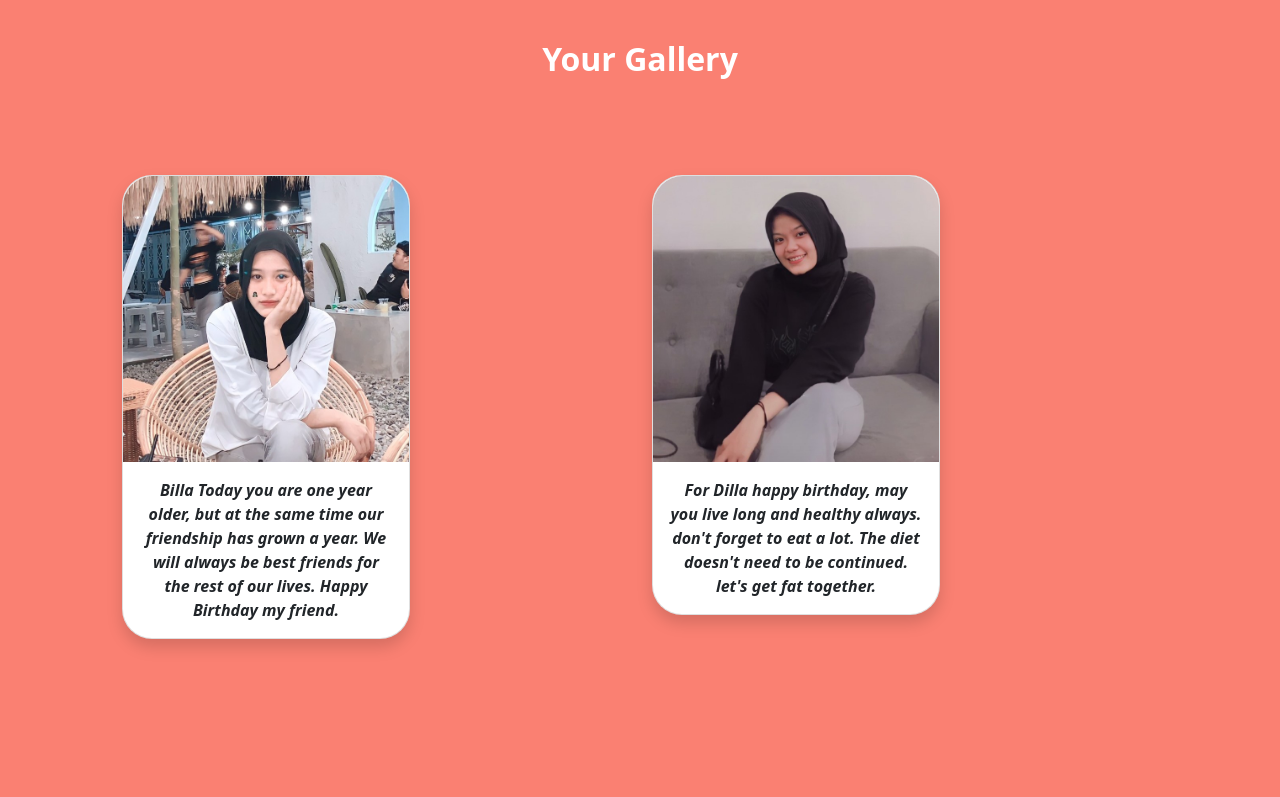
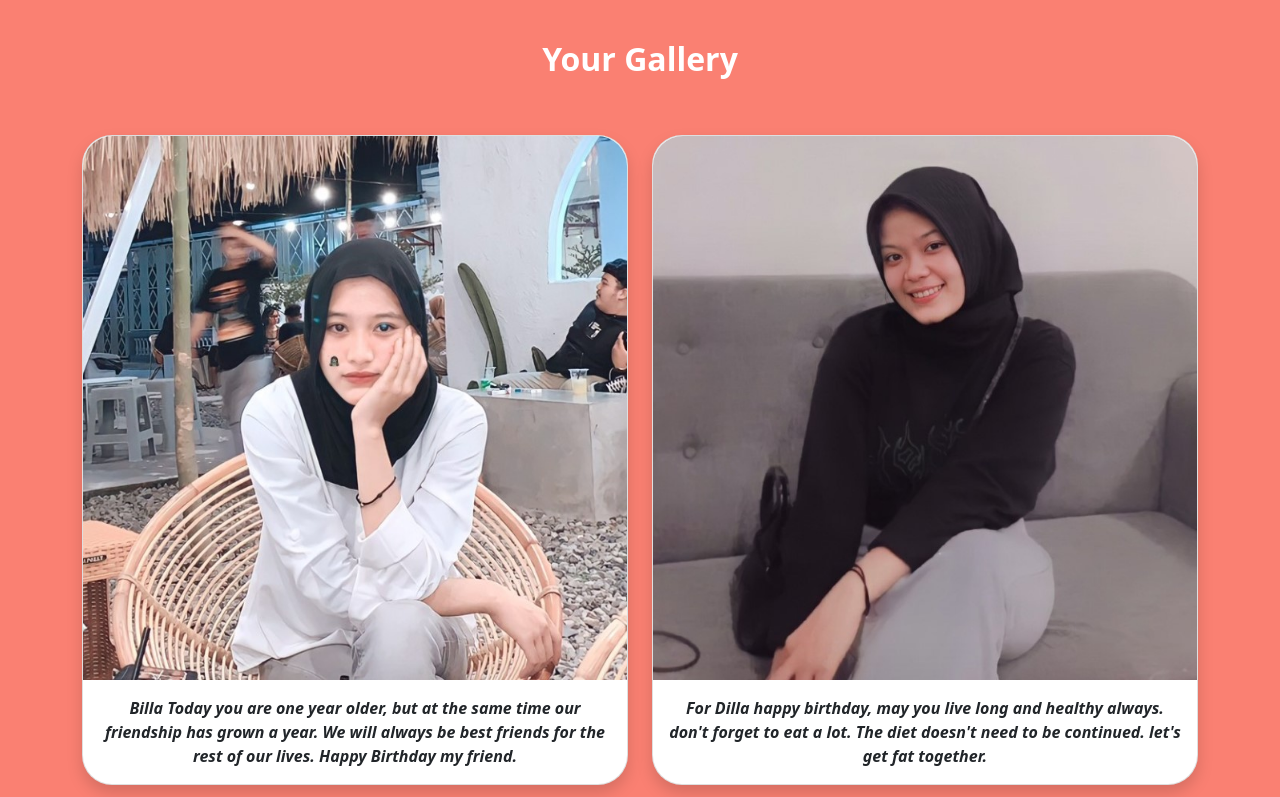
Before and after one commit to BillaDilla/BillaDilla, a plain HTML site: page index.html in a window 1280 px wide. Shown: the part 1600-2397 px from the top of the page. Drawn offline with nearby package versions, Linux system fonts and the light colour scheme.

Commit message:
Mengubah bug

```diff
--- a/index.html
+++ b/index.html
@@ -92,7 +92,7 @@
           </div>
         </div>
 
-        <div class="row mb-4 text-center" style="padding: 2.5rem">
+        <div class="row mb-4 text-center d-sm-block d-md-none" style="padding: 2.5rem">
           <div class="col-md-6 mb-4" data-aos="flip-right" data-aos-duration="1000">
             <div class="card shadow" style="width: 18rem">
               <div id="carousel1" class="carousel slide card-img-top" data-bs-ride="carousel">
@@ -134,6 +134,55 @@
             </div>
           </div>
         </div>
+
+
+        <div class="md d-none d-md-block">
+          <div class="row ">
+            <div class="col-sm-6">
+              <div class="card shadow">
+                <div id="carousel1" class="carousel slide card-img-top" data-bs-ride="carousel">
+                  <div class="carousel-inner">
+                    <div class="carousel-item active">
+                      <img src="img/B1.jpg" class="d-block w-100" alt="..." />
+                    </div>
+                    <div class="carousel-item">
+                      <img src="img/B2.jpg" class="d-block w-100" alt="..." />
+                    </div>
+                    <div class="carousel-item">
+                      <img src="img/B3.jpg" class="d-block w-100" alt="..." />
+                    </div>
+                  </div>
+                </div>
+                <div class="card-body text-center">
+                  <p class="card-text fst-italic fw-bold">Billa Today you are one year older, but at the same time our friendship has grown a year. We will always be best friends for the rest of our lives. Happy Birthday my friend.</p>
+                </div>
+              </div>
+            </div>
+            <div class="col-sm-6">
+              <div class="card shadow">
+                <div id="carousel2" class="carousel slide card-img-top" data-bs-ride="carousel">
+                  <div class="carousel-inner">
+                    <div class="carousel-item active">
+                      <img src="img/D1.jpg" class="d-block w-100" alt="..." />
+                    </div>
+                    <div class="carousel-item">
+                      <img src="img/D2.jpg" class="d-block w-100" alt="..." />
+                    </div>
+                    <div class="carousel-item">
+                      <img src="img/D3.jpg" class="d-block w-100" alt="..." />
+                    </div>
+                  </div>
+                </div>
+                <div class="card-body text-center">
+                  <p class="card-text fst-italic fw-bold">For Dilla happy birthday, may you live long and healthy always. don't forget to eat a lot. The diet doesn't need to be continued. let's get fat together.</p>
+                </div>
+              </div>
+            </div>
+          </div>
+        </div>
+
+
+
       </div>
 
       <svg xmlns="http://www.w3.org/2000/svg" viewBox="0 0 1440 320">
```
